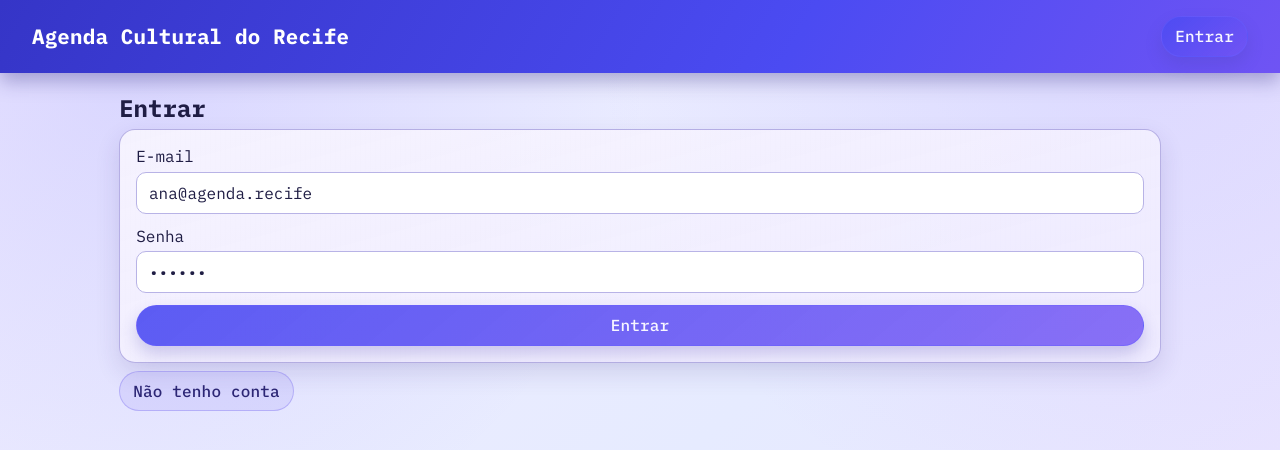
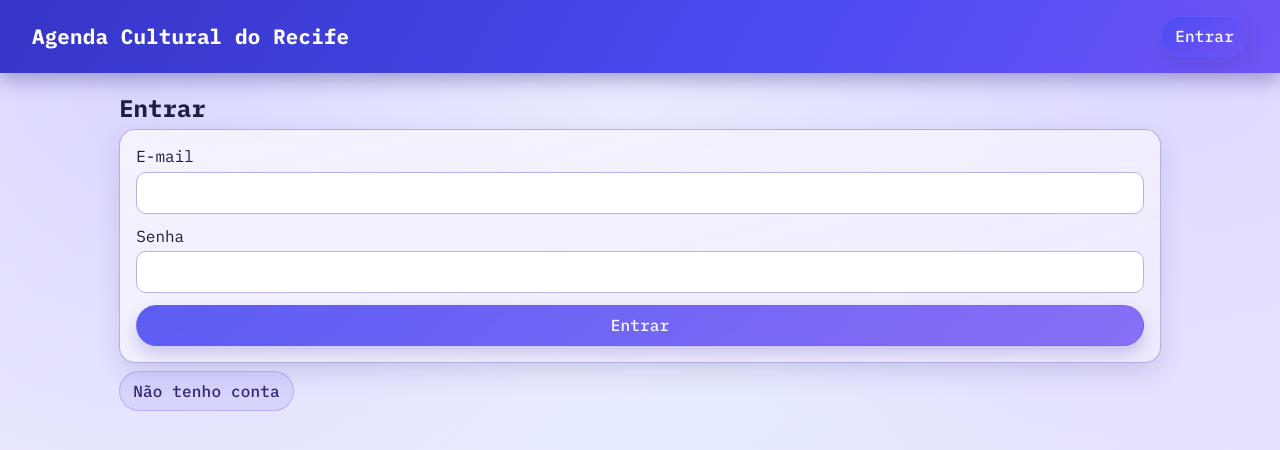
Before and after one commit to jtragtenberg/agendaCultural, a React (Vite) app in the folder frontend/: page /perfil in a window 1280 px wide. Shown: the top 450 px of the page. Built offline with nearby package versions, Linux system fonts and the light colour scheme; no server answers.

Commit message:
frontend: remover credenciais de teste pré-preenchidas no formulário de login

```diff
--- a/frontend/src/paginas/Perfil.jsx
+++ b/frontend/src/paginas/Perfil.jsx
@@ -4,8 +4,8 @@ import CalendarioAgenda from '../componentes/CalendarioAgenda';
 
 export default function Perfil({ sessao, onEntrar }) {
   const [modoCadastro, setModoCadastro] = useState(false);
-  const [email, setEmail] = useState('ana@agenda.recife');
-  const [senha, setSenha] = useState('123456');
+  const [email, setEmail] = useState('');
+  const [senha, setSenha] = useState('');
   const [nome, setNome] = useState('');
   const [erro, setErro] = useState('');
   const [agenda, setAgenda] = useState(null);
```
